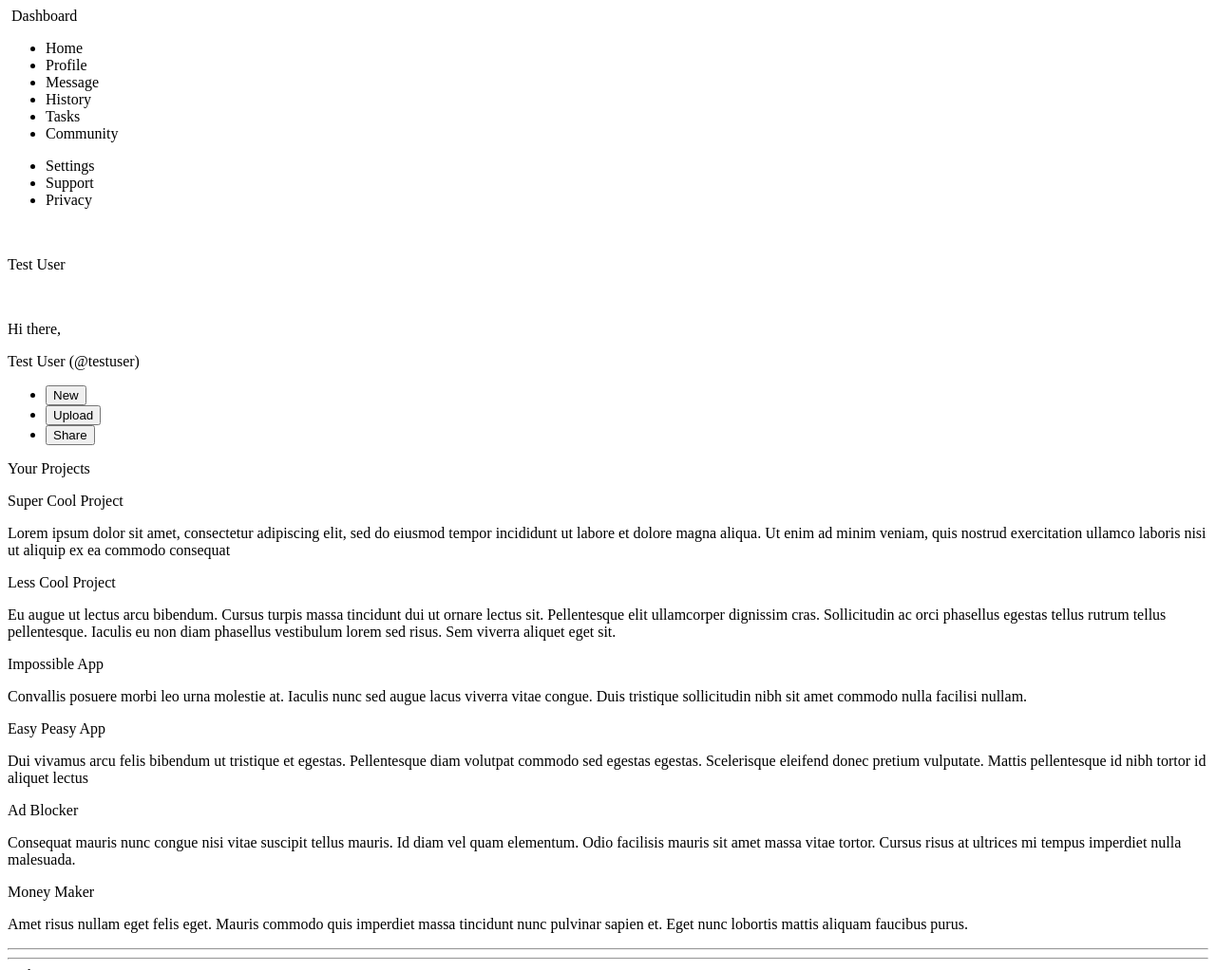
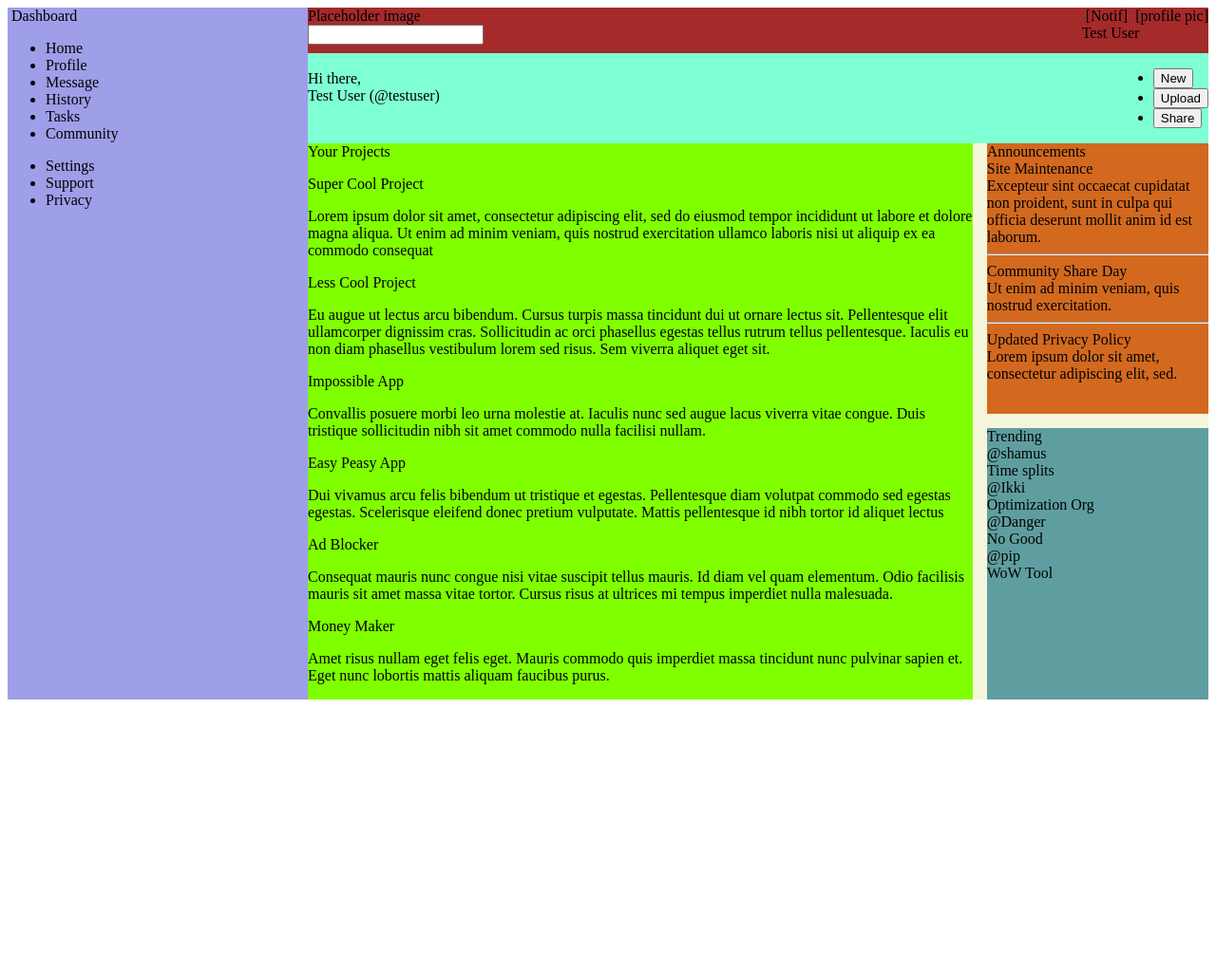
Before and after one commit to subit419/admin-dashboard, a plain HTML site: page index.html in a window 1280 px wide. Shown: the top 1022 px of the page at 95% size. After the commit the page ends 800 px from the top, so only its background shows below. Drawn offline with Linux system fonts and the light colour scheme.

Commit message:
css grid layout done

```diff
--- a/index.html
+++ b/index.html
@@ -33,28 +33,33 @@
         </div>
         <!-- End of Side menu -->
         <!-- Start of Top Banner -->
-        <div class="banner-menu">
-            <div class="banner-top">
-                <div class="search-bar"></div>
-                <div class="banner-top-right">
-                    <img src="" alt="" class="notification">
-                    <img src="" alt="" class="profile-image">
-                    <p>Test User</p>
+        <div class="header-section">
+            <div class="header-top">
+                <div class="search-bar">
+                    <img src="" alt="" id="search-bar-icon">Placeholder image
+                    <form action="post">
+                        <input type="search" name="search-bar" id="">
+                    </form>
+                </div>
+                <div class="header-top-right">
+                    <img src="" alt="" class="notification"> [Notif]
+                    <img src="" alt="" class="profile-image"> [profile pic]
+                    <div>Test User</div>
                 </div>
             </div>
 
-            <div class="banner-bottom">
-                <div class="banner-bottom-left">
+            <div class="header-bottom">
+                <div class="user-profile-section">
                     <img src="" alt="" class="profile-picture">
-                    <p>Hi there,</p>
-                    <p>Test User (@testuser)</p>
+                    <div class="profile-greeting">Hi there,</div>
+                    <div class="profile-user-name">Test User (@testuser)</div>
                 </div>
 
-                <div class="banner-bottom-right">
+                <div class="new-post-section">
                     <ul>
-                        <li><button class="banner-button">New</button></li>
-                        <li><button class="banner-button">Upload</button></li>
-                        <li><button class="banner-button">Share</button></li>
+                        <li><button class="header-button">New</button></li>
+                        <li><button class="header-button">Upload</button></li>
+                        <li><button class="header-button">Share</button></li>
                     </ul>
                 </div>
             </div>
@@ -91,20 +96,24 @@
             </div>
 
             <div class="announcement-section">
-                <div class="announcement-header"></div>
+                <div class="announcement-header">Announcements</div>
                 <div class="announcements">
-                    <div class="announcement-title"></div>
-                    <div class="announcement-content"></div>
+                    <div class="announcement-title">Site Maintenance</div>
+                    <div class="announcement-content">Excepteur sint occaecat cupidatat non proident, sunt in culpa qui officia deserunt mollit anim id est laborum.
+                    </div>
                     <hr>
-                    <div class="announcement-title"></div>
-                    <div class="announcement-content"></div>
+                    <div class="announcement-title">Community Share Day
+                    </div>
+                    <div class="announcement-content">Ut enim ad minim veniam, quis nostrud exercitation.
+                    </div>
                     <hr>
-                    <div class="announcement-title"></div>
-                    <div class="announcement-content"></div>
+                    <div class="announcement-title">Updated Privacy Policy</div>
+                    <div class="announcement-content">Lorem ipsum dolor sit amet, consectetur adipiscing elit, sed.</div>
                 </div>
             </div>
 
             <div class="trending-section">
+                <div>Trending</div>
                 <div class="trends">
                     <div class="trending-profile">
                         <div class="user-picture"></div>
--- a/style.css
+++ b/style.css
@@ -0,0 +1,47 @@
+.container {
+    display: grid;
+    grid-template-columns: 1fr 3fr;
+}
+
+.side-menu {
+    grid-area: 1/1/3/1;
+    background-color: rgb(158, 158, 233);
+}
+
+.header-section {
+    display: grid;
+    background-color:brown;
+    grid-template-rows: 1fr 2fr;
+}
+
+.header-top {
+    display: flex;
+    justify-content: space-between;
+}
+
+.header-bottom {
+    display: flex;
+    justify-content: space-between;
+    background-color: aquamarine;
+}
+
+.main {
+    display: grid;
+    background-color:beige;
+    grid-template-columns: 3fr 1fr;
+    grid-template-rows: 1fr 1fr;
+    gap: 15px;
+}
+
+.project-section {
+    grid-area:1/1/3/2;
+    background-color: chartreuse;
+}
+
+.announcement-section {
+    background-color: chocolate;
+}
+
+.trending-section {
+    background-color: cadetblue;
+}
```
